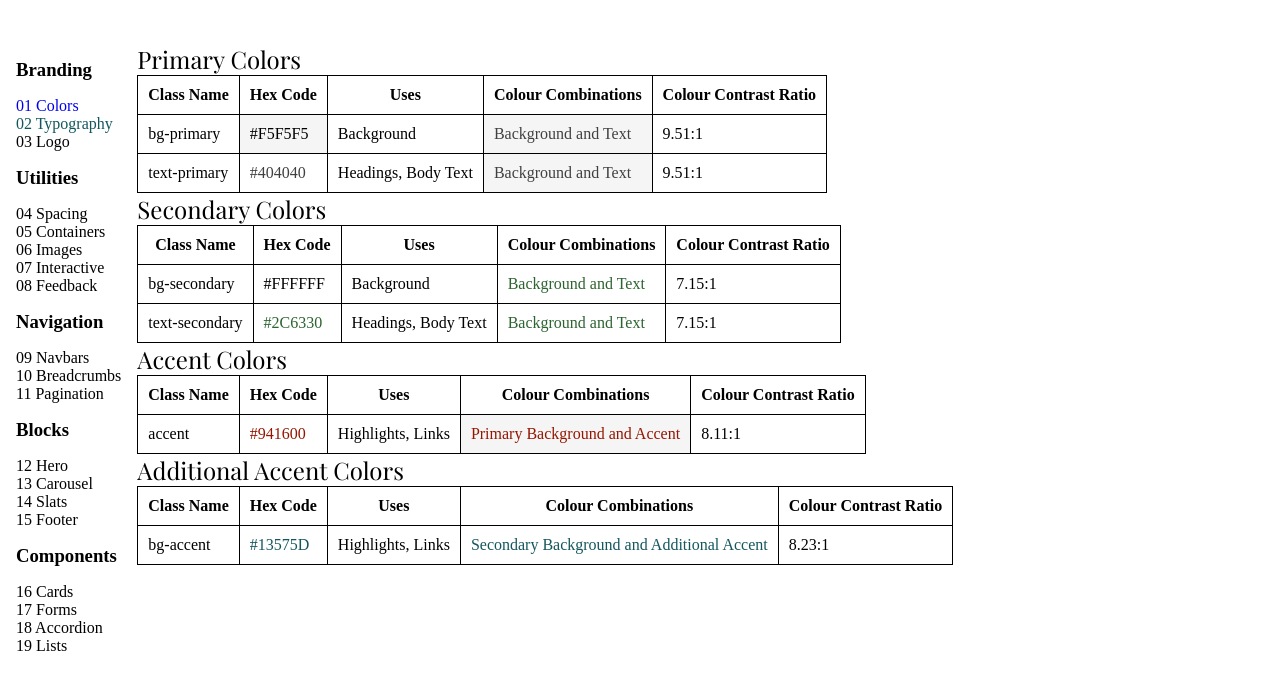
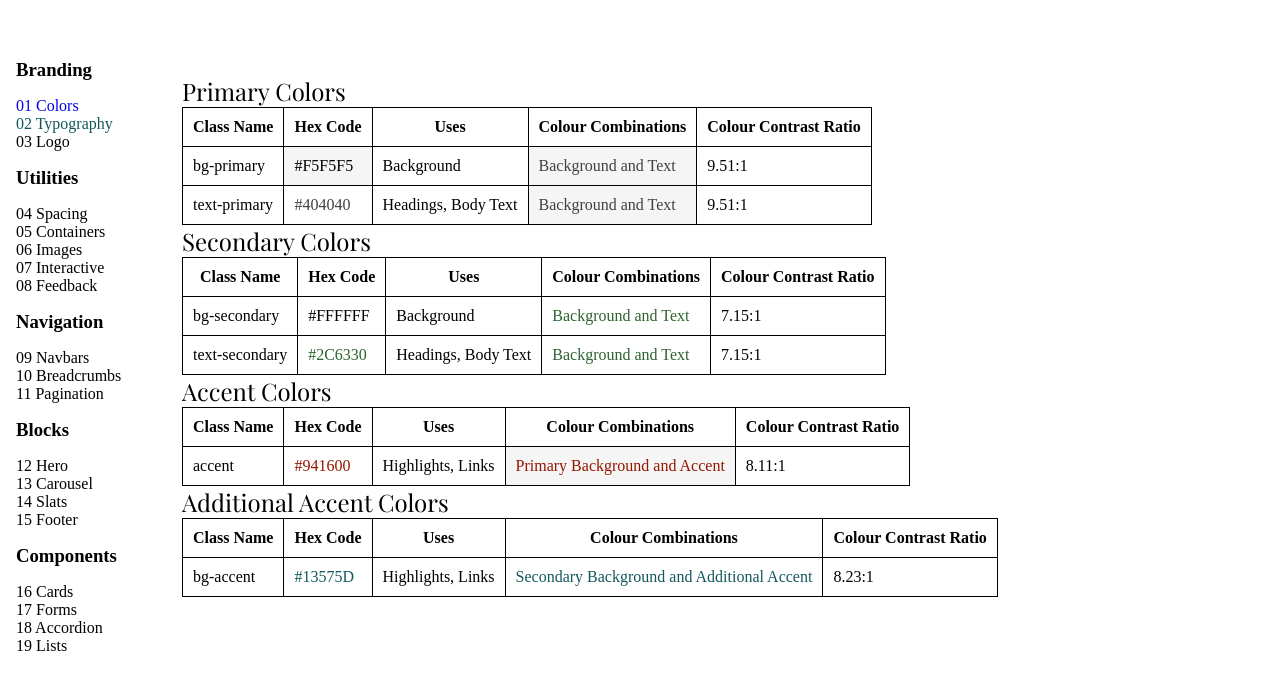
Before and after one commit to nic-dgl309-2024WI/design-system-michiwo1, a plain HTML site: page colors.html in a window 1280 px wide. Shown: the part 53-742 px from the top of the page. Drawn offline with nearby package versions, Linux system fonts and the light colour scheme.

Commit message:
Update sidebar container width

```diff
--- a/colors.html
+++ b/colors.html
@@ -33,7 +33,7 @@
   </header>
   <div class="l-flex-or-block l-mt-6 container-mobile-max">
     <!-- Sidebar navigation -->
-    <aside class="l-sidebar l-p-1" id="sidebar">
+    <aside class="l-sidebar l-p-1 container-for-sidebar" id="sidebar">
       <!-- Use of h1 in aside, but will change if more content is added -->
       <section class="c-sidebar__section">
         <h1>Branding</h1>
@@ -86,7 +86,7 @@
     </aside>
 
     <!-- Main content area -->
-    <main>
+    <main class="l-m-2">
       <!-- Primary Colors -->
       <section>
         <h2 class="u-font-family-heading u-font-size-h2 u-font-weight-medium">Primary Colors</h2>
--- a/styles.css
+++ b/styles.css
@@ -476,10 +476,8 @@ ol {
 }
 
 /* Fixed height container */
-.container-fixed-height {
-  height: 100px;
-  max-width: 300px;
-  border: solid;
+.container-for-sidebar {
+  min-width: 150px;
 }
 
 /* Full height container */
```
Also changed, not shown: typography.html (+1 -1 lines).
